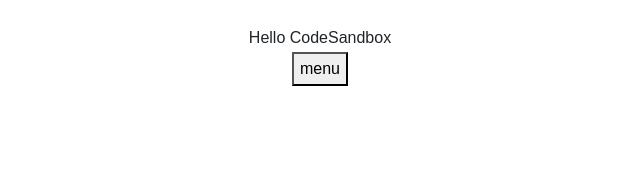
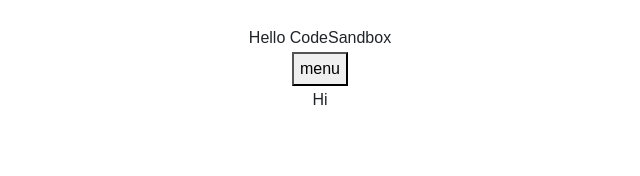
Before and after one commit to BoxPistols/React-R2-Autumn, a React (Create React App) app: page / in a window 1280 px wide. Shown: the top 176 px of the page, without its empty margins (320-960 px from the left). Built offline with nearby package versions, Linux system fonts and the light colour scheme.

Commit message:
add Article

```diff
--- a/src/App.jsx
+++ b/src/App.jsx
@@ -3,6 +3,7 @@
 // import Basic from './Basic'
 // import Human from './Human'
 import DropDownMenu from './components/DropDownMenu'
+import Article from './components/Article'
 
 export default function App() {
   // function Hello(props) {
@@ -29,9 +30,10 @@
       {/* <Hello name="Block" /> */}
       {/* <Hello2 firstName="山田" lastName="たかし" /> */}
       {/* <Hello3 /> */}
+      {/* <Human age={24} /> */}
       {/* <Basic /> */}
-      {/* <Human age={24} /> */}
       <DropDownMenu />
+      <Article title="Hi"/>
     </div>
   )
 }
--- /dev/null
+++ b/src/components/Article.jsx
@@ -0,0 +1,11 @@
+import React from 'react';
+
+const Article = (props) => {
+  return (
+    <div>
+      <h2>{props.title}</h2>
+    </div>
+  );
+}
+
+export default Article
```
Also changed, not shown: 1 other file (tests, documents, lock files or other folders).
